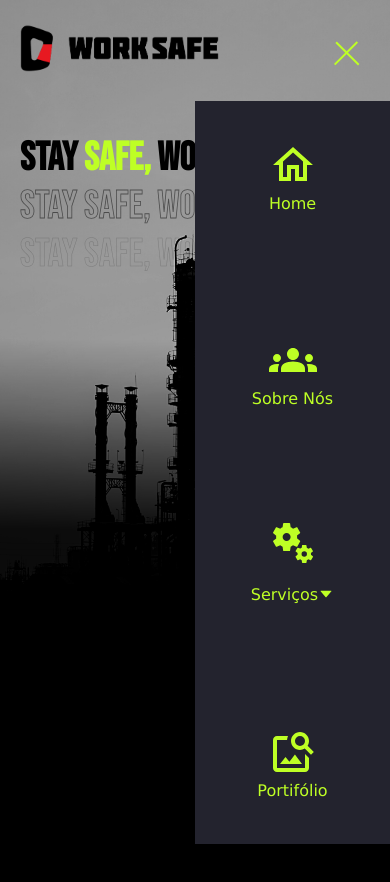
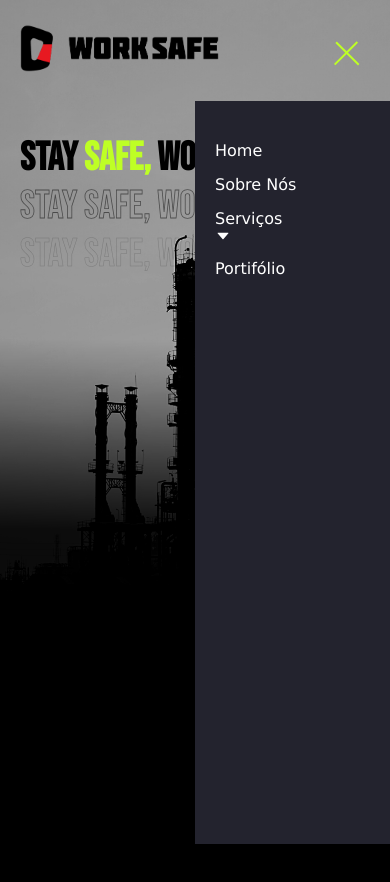
Before and after one commit to julioa-adl/worksafe, a React (Create React App) app: page / in a window 390 px wide. Both pictures are taken after a click on the element 346 px from the left and 52 px from the top of the page. Shown: the top 882 px of the page. Built offline with nearby package versions, Linux system fonts and the light colour scheme.

Commit message:
nav mobile mais simples

```diff
--- a/src/components/NavBar.jsx
+++ b/src/components/NavBar.jsx
@@ -147,9 +147,13 @@ function NavBar() {
           ? (<MdOutlineMiscellaneousServices className="mobile_icons" />)
           : ("")
           }
-          <NavLink className="nav_service" to="/">
+          <NavLink
+            className="nav_service" to="/">
             <p
-              onMouseEnter={ hoverDropDownList } onMouseLeave={ hoverDropDownList }
+              onMouseEnter={ hoverDropDownList }
+              onMouseLeave={ hoverDropDownList }
+              onClick={ hoverDropDownList }
+              // onPointerLeave={ hoverDropDownList }
               className="NL NL_serv">Serviços <AiFillCaretDown/>
             {
               dropDown ? (
--- a/src/styles/style.components/navbar.css
+++ b/src/styles/style.components/navbar.css
@@ -128,26 +128,44 @@
     background: #23232e;
     flex-direction: column;
     align-items: center;
-    justify-content: space-evenly;
+    justify-content: top;
     transform: translateX(100%);
     transition: transform 0.3s ease-in;
     z-index: 10;
+    gap: 10px;
+    padding-top: 40px;
+  }
+
+  .NL_serv {
+    height: auto;
+    flex-direction: column;
+    align-items: flex-start;
+  }
+
+  .dropDown_list {
+    background: #23232e;
+    margin-top: 0 !important;
+    padding: 0;
+  }
+
+  .dropDown_list li {
+    margin-left: 0 !important;
   }
 
   .nav_list li {
-    margin-left: 0;
+    margin-left: 40px;
     opacity: 0;
     display: flex;
     flex-direction: column;
-    align-items: center;
+    align-items: left;
     justify-content: center;
     width: 100%;
-    height: 100%;
+    /* height: 100%; */
     transition-duration: 0.4s;
   }
 
   .nav_list li:hover {
-    border: 1px solid #BEFF25;
+    /* border: 1px solid #BEFF25; */
     cursor: pointer;
   }
 
@@ -169,14 +187,14 @@
     flex-direction: column;
     align-items: flex-start;
     margin-top: 5px;
-    color: #BEFF25;
+    color: white;
     opacity: 1;
     height: auto;
     border: unset !important;
   }
 
   .NL {
-    color: #BEFF25;
+    color: white;
   }
 
   .mobile_menu {
@@ -187,6 +205,7 @@
     font-size: 48px;
     color: #BEFF25;
     margin-bottom: 5px;
+    display: none;
   }
 }
 
```
